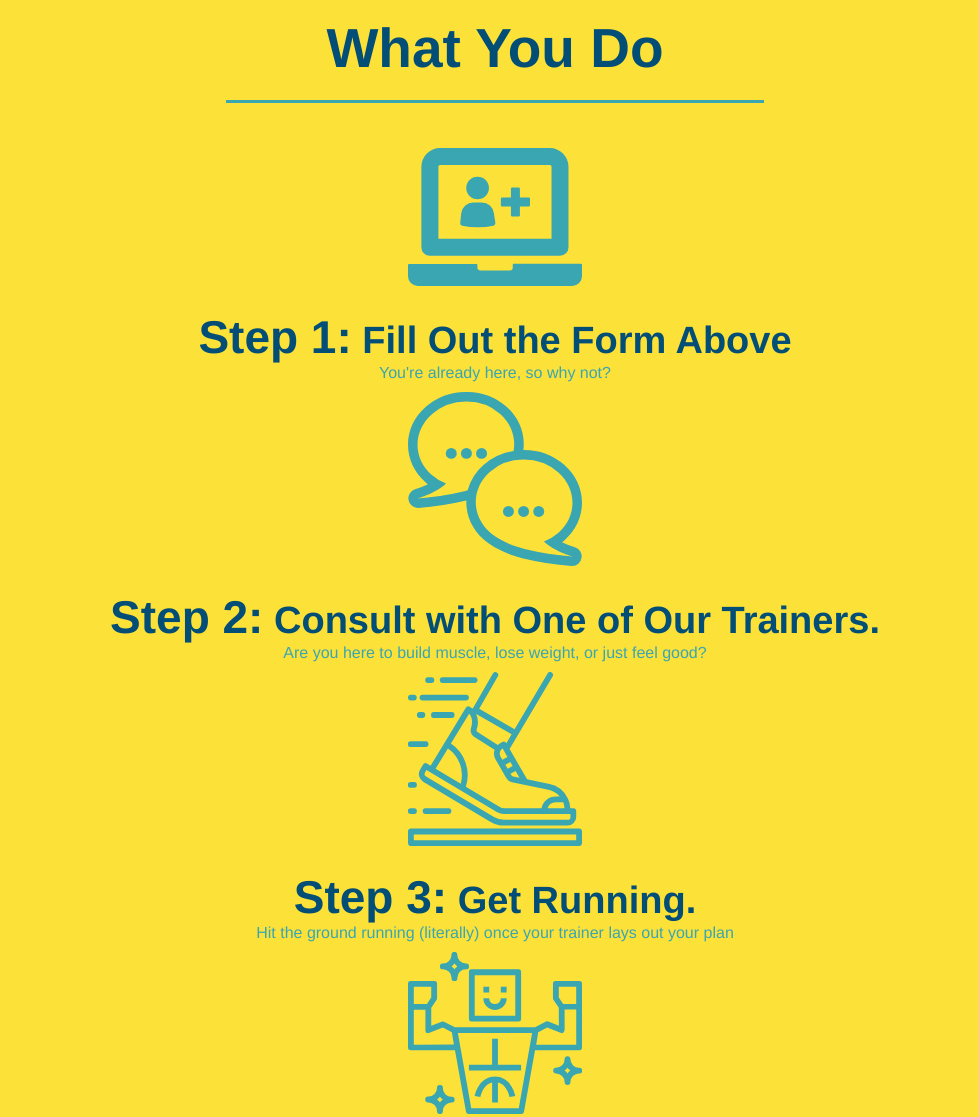
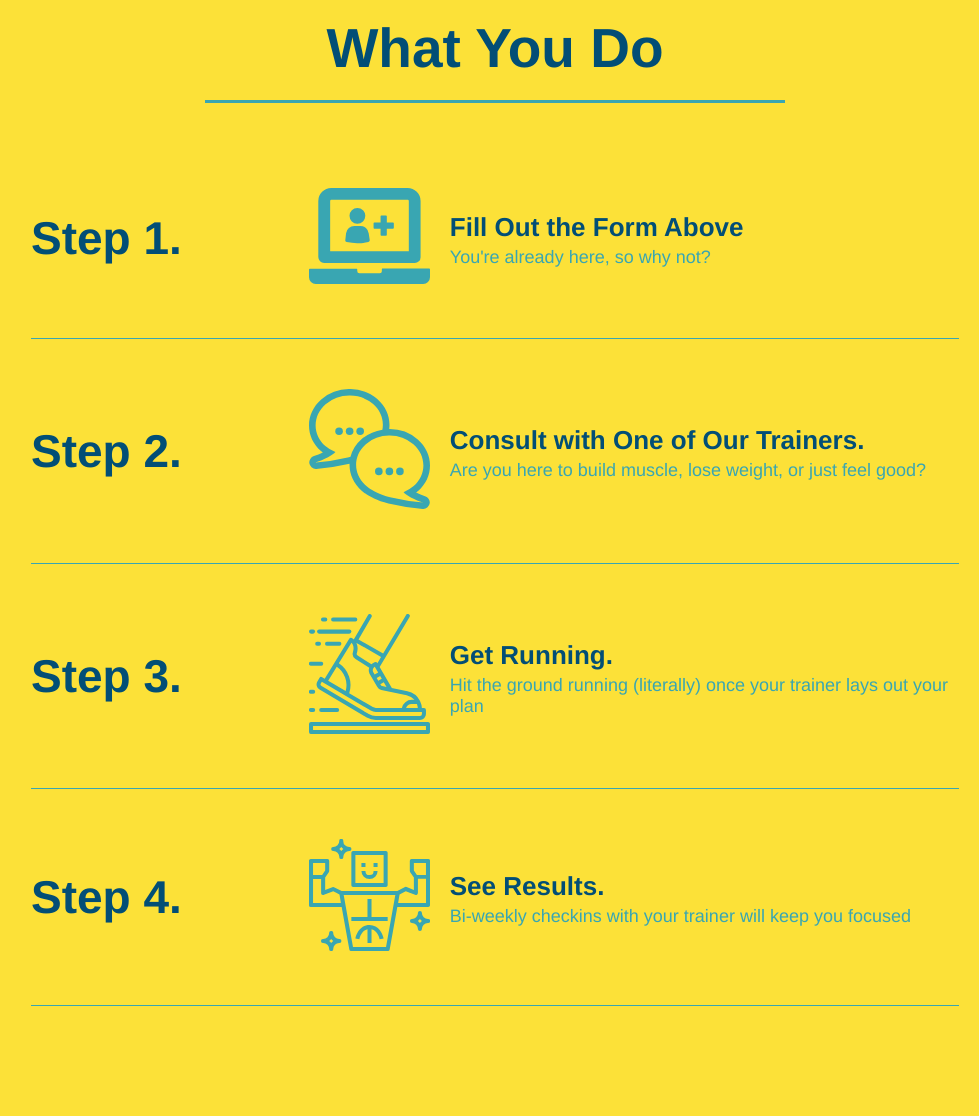
Before and after one commit to slorreina369/run-buddy, a plain HTML site: page index.html in a window 1280 px wide. Shown: the part 1140-2257 px from the top of the page, without its empty margins (145-1124 px from the left). Drawn offline with Linux system fonts and the light colour scheme.

Commit message:
add flexbox to the steps

```diff
--- a/assets/css/style.css
+++ b/assets/css/style.css
@@ -119,28 +119,35 @@ section {
     font-size: 55px;
     color: #fce138;
 }
-.intro{
-    text-align: center;
-}
 .intro p{
     line-height: 1.7;
     color: #39a6b2;
     width: 80%;
     font-size: 20px;
     margin: 0 auto;
+    text-align: center;
 }
 .steps{
-    text-align: center;
     background: #fce138;
+}
+.step{
+    margin: 50px auto;
+    padding-bottom: 50px;
+    width: 80%;
+    border-bottom: 1px solid #39a6b2;
+    display: flex;
+    flex-wrap: wrap;
+    align-items: center;
+    justify-content: space-between;
 }
 .section-title{
     font-size: 55px;
     color: #024e76;
-    margin-bottom: 35px;
-    padding: 0 100px 20px 100px;
-    display: inline-block;
     border-bottom: 3px solid;
-
+    padding-bottom: 20px;
+    text-align: center;
+    margin: 0 auto 35px auto;
+    width: 50%;
 }
 .primary-border{
     border-color: #fce138;
@@ -148,27 +155,35 @@ section {
 .secondary-border{
     border-color: #39a6b2;
 }
-.stepsdiv{
-    margin-bottom: 80px;
-}
-.steps img{
-    width: 15%;
-    margin: 10px 0;
-}
-.steps h3{
+.step h3{
     color: #024e76;
     font-size: 46px;
-    margin-top: 10px;
+    flex: 1 30%;
 }
-steps p{
+.step-info{
+    flex: 2 70%;
+    display: flex;
+    flex-wrap: wrap;
+    align-items: center;
+}
+.step-text p{
     color: #39a6b2;
-    font-size: 23px;
+    font-size: 18px;
 }
-.steps span{
-    font-size: 38px;
+.step-text h4{
+    font-size: 26px;
+    line-height: 1.5;
+    color: #024e76;
 }
-.trainers{
-    text-align: center;
+.step-img{
+    flex: 1 12%;
+    margin-right: 20px;
+}
+.step-text{
+    flex: 12;
+}
+.step-img img{
+    max-width: 100%;
 }
 .trainer{
     width: 900px;
@@ -206,7 +221,6 @@ steps p{
     line-height: 1.3;
 }
 .contact{
-    text-align: center;
     background: #024e76;
 }
 .contact h2{
@@ -237,3 +251,6 @@ steps p{
 .contact-info a{
     color: #fce138
 }
+.flex-row{
+    display: flex;
+}
--- a/index.html
+++ b/index.html
@@ -81,43 +81,92 @@
         </section>
 
         <section id="what-we-do" class="intro">
+        <div class="flex-row">
             <h2 class="section-title primary-border">What We Do</h2>
+        </div>
+
+        <div class="flex-row">
             <p>
                 butcher selfies chambray shabby chic gentrify readymade yr Echo Park XOXO Tumblr normcore Banksy direct trade Blue
                 Bottle chillwave you probably haven't heard of them single-origin coffee Vice fanny pack fixie Odd Future Austin
                 fingerstache pickled twee synth Wes Anderson Thundercats viral bitters flannel meggings narwhal Marfa Schlitz
                 sustainable Intelligentsia umami deep v craft
             </p>
+        </div>
         </section>
 
         <section id="what-you-do" class="steps">
+            <div class="flex-row">
                 <h2 class="section-title secondary-border">What You Do</h2>
-            <div>
+            </div>
+            <div class="step">
+                <h3>Step 1.</h3>
+                <div class="step-info">
+                    <div class="step-img">
                         <img src="./assets/images/step-1.svg" alt="example photo"/>
-                <h3>Step 1:<span> Fill Out the Form Above</span></h3>
+                    </div>
+
+
+                    <div class="step-text">
+                        <h4>Fill Out the Form Above</h4>
                         <p>You're already here, so why not?</p>
+                    </div>
+                </div>
+            </div>
+
+            <div class="step">
+                <h3>Step 2.</h3>
+                <div class="step-info">
+                    <div class="step-img">
+                        <img src="./assets/images/step-2.svg" alt="example photo"/>
+                    </div>
+
+
+                    <div class="step-text">
+                        <h4>Consult with One of Our Trainers.</h4>
+                        <p>Are you here to build muscle, lose weight, or just feel good?</p>
+                    </div>
+                </div>
             </div>
 
             <div>
-                <img src="./assets/images/step-2.svg" alt="example photo" />
-                <h3>Step 2:<span> Consult with One of Our Trainers.</span></h3>
-                <p>Are you here to build muscle, lose weight, or just feel good?</p>
+                <div class="step">
+                    <h3>Step 3.</h3>
+                    <div class="step-info">
+                        <div class="step-img">
+                            <img src="./assets/images/step-3.svg" alt="example photo" />
                         </div>
-            <div>
-                <img src="./assets/images/step-3.svg" alt="example photo" />
-                <h3>Step 3:<span> Get Running.</span></h3>
+
+
+                        <div class="step-text">
+                            <h4>Get Running.</h4>
                             <p>Hit the ground running (literally) once your trainer lays out your plan</p>
                         </div>
+                    </div>
+                </div>
+            </div>
+
             <div>
+                <div class="step">
+                    <h3>Step 4.</h3>
+                    <div class="step-info">
+                        <div class="step-img">
                             <img src="./assets/images/step-4.svg" alt="example photo" />
-                <h3>Step 4:<span> See Results.</span></h3>
+                        </div>
+
+
+                        <div class="step-text">
+                            <h4>See Results.</h4>
                             <p>Bi-weekly checkins with your trainer will keep you focused</p>
+                        </div>
+                    </div>
+                </div>
              </div>
         </section>
         <section id="your-trainers" class="trainers">
-            <h2 class="section-title primary-border">
-                Meet Your Trainers
-            </h2>
+            <div class="flex-row">
+                <h2 class="section-title primary-border">Meet Your Trainers </h2>
+            </div>
             <article class="trainer">
                 <img src="./assets/images/trainer-1.jpg" alt="Arron Stephens in his workout clothes, ready to pump iron" />
                     <div class="trainer-bio text-left">
@@ -151,7 +200,9 @@
         </section>
 
         <section id="reach-out" class="contact">
+            <div class="flex-row">
                 <h2 class="section-title secondary-border">Reach Out</h2>
+            </div>
                 <div class="contact-info">
                     <iframe src="https://www.google.com/maps/embed?pb=!1m18!1m12!1m3!1d2794.519128997707!2d-122.43615544875192!3d45.53988153630852!2m3!1f0!2f0!3f0!3m2!1i1024!2i768!4f13.1!3m3!1m2!1s0x5495a2bfae5fd257%3A0xcc30e45d8bdfeca8!2s55%20Main%20St%2C%20Fairview%2C%20OR%2097024!5e0!3m2!1sen!2sus!4v1651729239117!5m2!1sen!2sus"
                     width="600"
```
Lines whose indentation alone changed are shown as unchanged.
